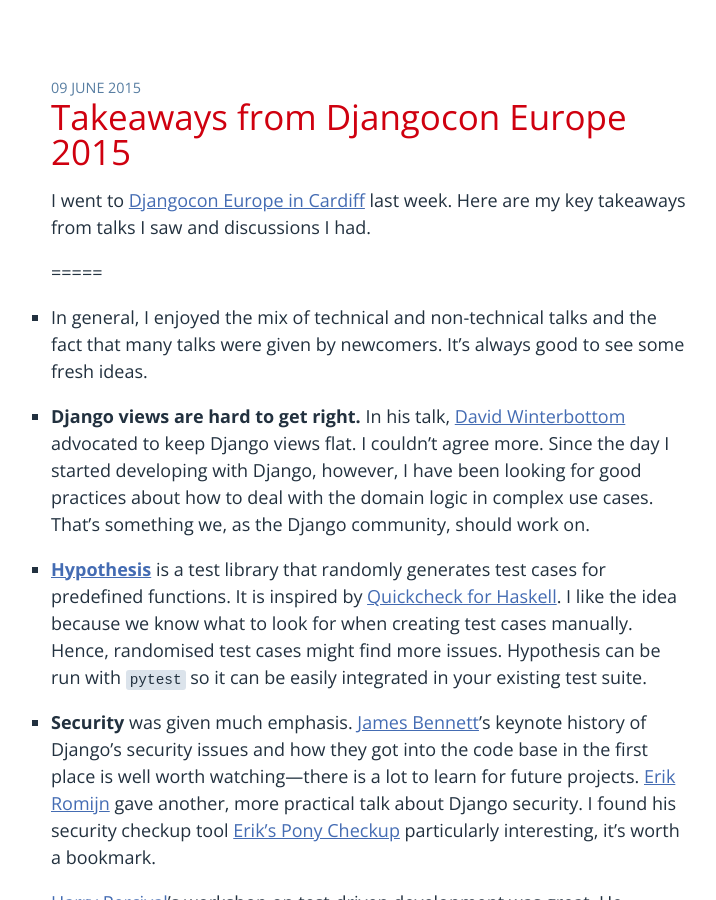
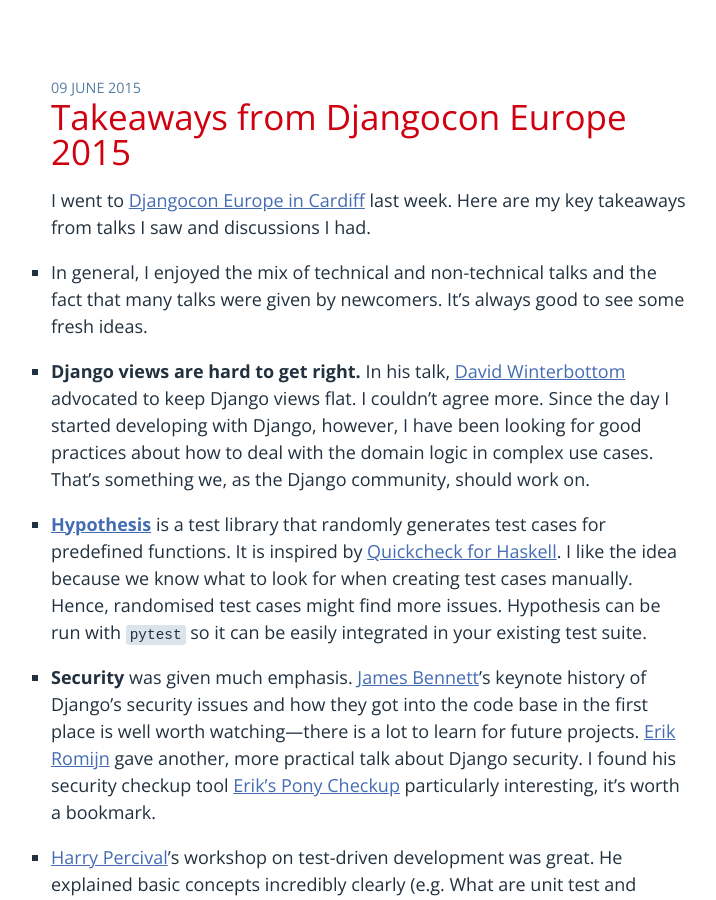
Before and after one commit to oliverroick/oliverroick.net, a Jekyll site: the page built from _posts/2015-06-09-djangocon.md, in a window 1280 px wide and 900 px high, scrolled down 318 px. Shown: the whole window, without its empty margins (269-985 px from the left). Built offline with Jekyll 4.4.1, drawn with Linux system fonts in a browser that asks for light colours; Markdown is read by kramdown in place of the engine named in the settings.

Commit message:
Remove display of excerpt separator

```diff
--- a/_layouts/post.html
+++ b/_layouts/post.html
@@ -6,6 +6,6 @@
 				<time datetime="{{ page.date | date_to_xmlschema }}" itemprop="published">{{ page.date | date_to_long_string }}</time>
 				<h3>{{ page.title }}</h3>
 
-				{{ content }}
+				{{ content | replace: '=====', '' }}
 			</article>
 		</section>
```
Also changed, not shown: _config.yml (line endings or trailing spaces).
